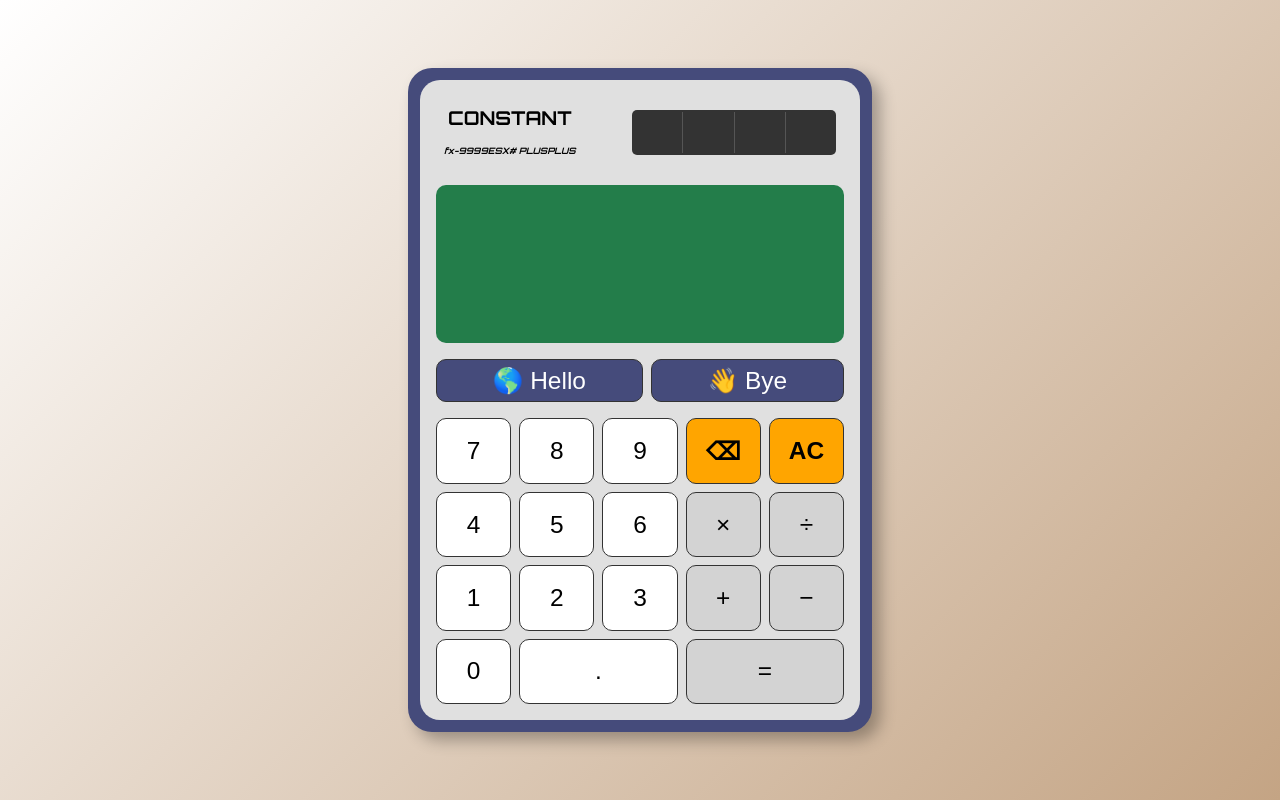
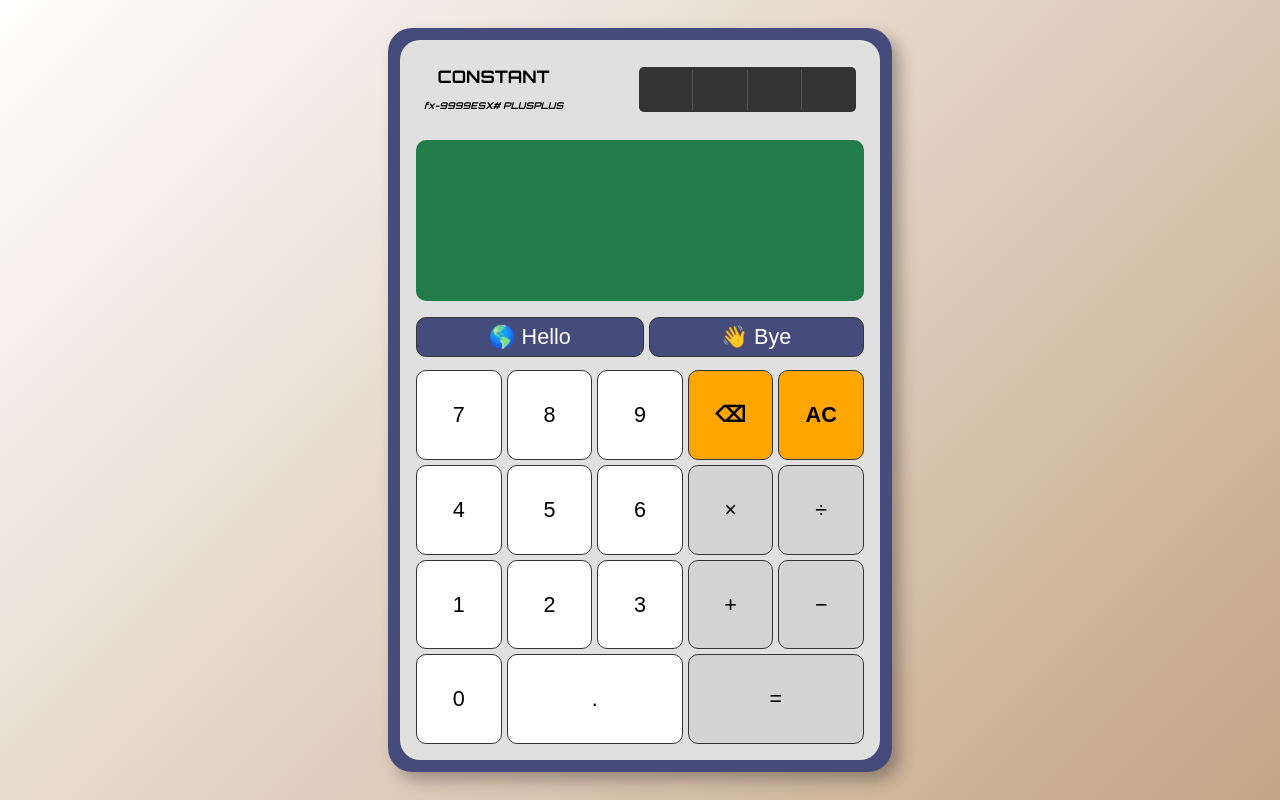
Before and after one commit to MJayConstantino/se-2144-prelims, a website built with Vite: page index.html in a window 1280 px wide. Built offline with nearby package versions, Linux system fonts and the light colour scheme; a web font is replaced by a local one.

Commit message:
small fix

```diff
--- a/src/style.css
+++ b/src/style.css
@@ -6,7 +6,7 @@
   line-height: 1.5;
   font-weight: 400;
   color-scheme: light dark;
-  font-size: 85%;
+  font-size: 90%;
 }
 
 body {
@@ -32,8 +32,8 @@ body {
   padding: 12px;
   border-radius: 24px;
   box-shadow: 8px 8px 16px rgba(0, 0, 0, 0.3);
-  width: 55vmin;
-  height: 80vh;
+  width: 60vmin;
+  height: 90vh;
   display: flex;
   flex-direction: column;
 }
@@ -58,7 +58,7 @@ body {
 .logo-text {
   color: black;
   font-weight: bold;
-  font-size: 1.4rem;
+  font-size: 1.2rem;
   margin-left: 8px;
   text-align: center;
 }
@@ -71,7 +71,7 @@ body {
 .solar-panel {
   background-color: #333;
   height: 45px;
-  width: 50%;
+  width: 48.5%;
   border-radius: 5px;
   margin-right: 8px;
   display: flex;
@@ -92,7 +92,7 @@ body {
   margin-bottom: 12px;
   flex-grow: 0;
   flex-shrink: 0;
-  height: 22%;
+  height: 20%;
   display: flex;
   flex-direction: column;
   justify-content: space-between;
@@ -127,26 +127,26 @@ body {
 .keypad {
   display: flex;
   flex-direction: column;
-  gap: 8px;
+  gap: 5px;
   flex-grow: 1;
   overflow: hidden;
 }
 
 .special-buttons {
   display: flex;
-  gap: 8px;
+  gap: 5px;
   margin-bottom: 8px;
 }
 
 .grid-keypad {
   display: grid;
   grid-template-columns: repeat(5, 1fr);
-  gap: 8px;
+  gap: 5px;
   flex-grow: 1;
 }
 
 button {
-  font-size: 1.8rem;
+  font-size: 1.5rem;
   padding: 6px;
   border: 1.5px solid #333;
   border-radius: 10px;
```
